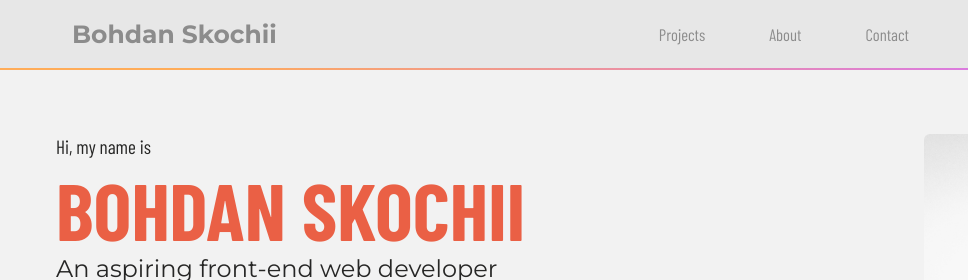
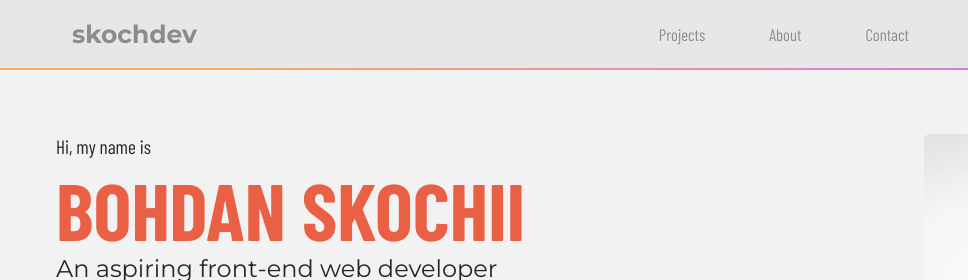
Before and after one commit to skochdev/bohdan-skochii, a website: page index.html in a window 1280 px wide. Shown: the top 280 px of the page, 0-968 px from the left. Drawn offline with nearby package versions, Linux system fonts and the light colour scheme; a web font is replaced by a local one.

Commit message:
change header nickname

```diff
--- a/index.html
+++ b/index.html
@@ -27,7 +27,7 @@
           <ul>
             <li>
               <h1 class="heading main-heading">
-                <a href="">Bohdan Skochii</a>
+                <a href="">skochdev</a>
               </h1>
             </li>
             <li>
```
